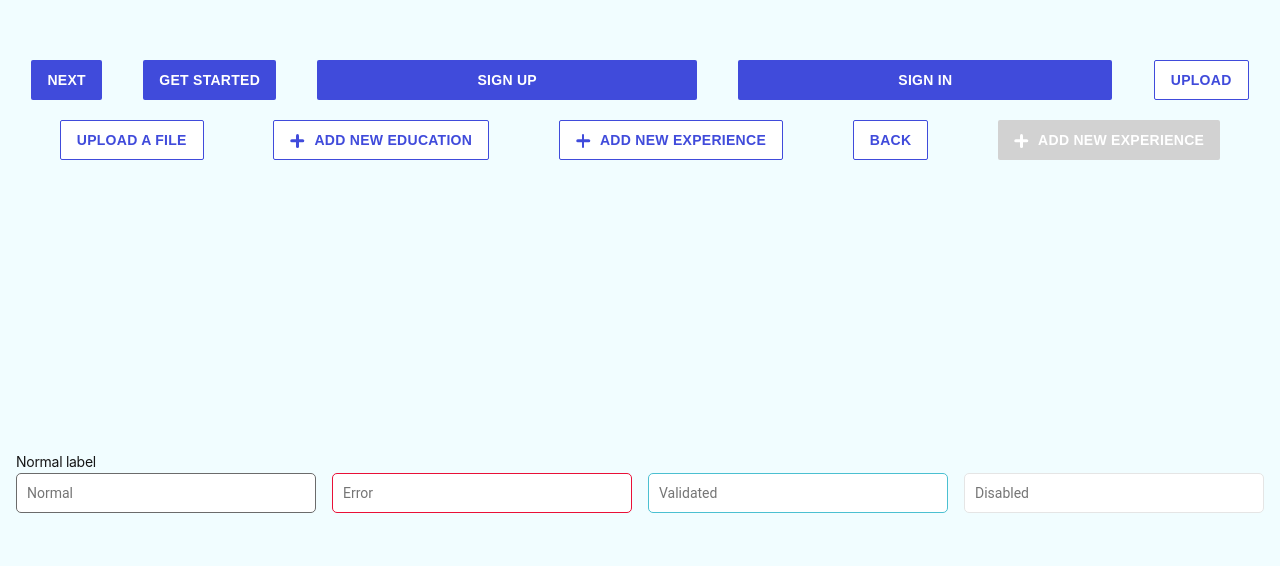
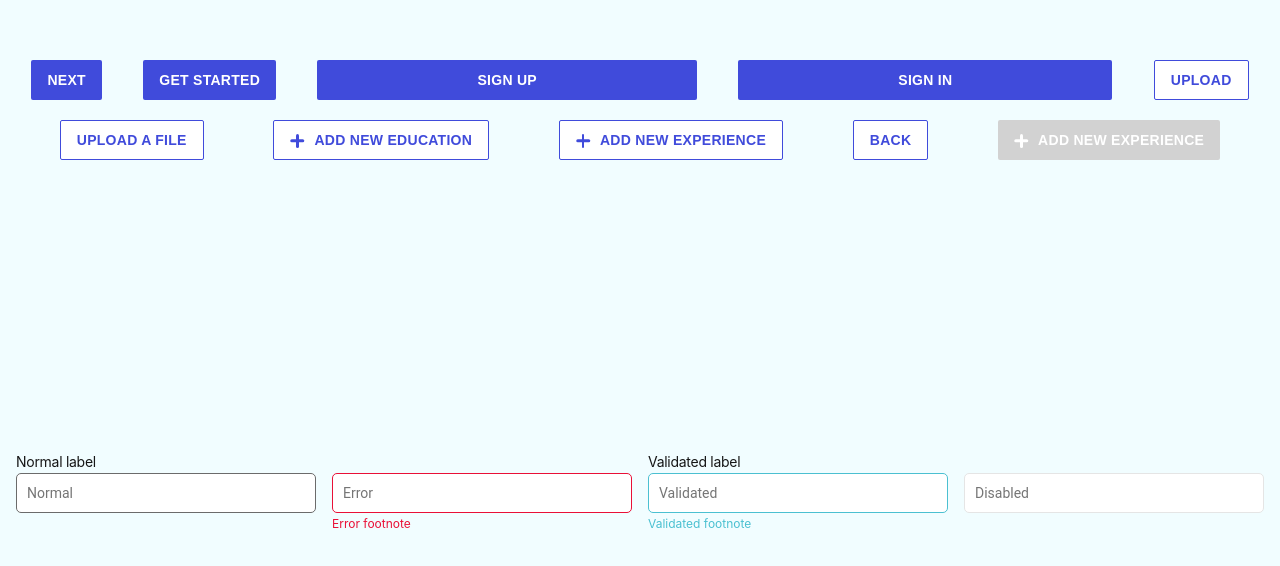
Before and after one commit to justinpchang/ant-client-temp, a React (Create React App) app: page /test in a window 1280 px wide. Shown: the part 510-1076 px from the top of the page. Built offline with nearby package versions, Linux system fonts and the light colour scheme.

Commit message:
style footnote

```diff
--- a/src/components/ComponentsLibrary/TextInputs/Label.jsx
+++ b/src/components/ComponentsLibrary/TextInputs/Label.jsx
@@ -5,11 +5,15 @@ import { StyledLabel } from './Label.styles';
 /*
   PROPS:
   children: string - text to be displayed
+  height: int - height of input
+  footnote?: boolean - styles smaller and below input
+  error/validated?: boolean - colors footnote
+    required if footnote attribute is passed
  */
 const Label = (props) => {
   return (
     <>
-      <StyledLabel>
+      <StyledLabel height={props.height || 300}>
         {props.children}
       </StyledLabel>
     </>
--- a/src/components/ComponentsLibrary/TextInputs/Label.styles.jsx
+++ b/src/components/ComponentsLibrary/TextInputs/Label.styles.jsx
@@ -3,15 +3,23 @@ import { COLORS } from '../../../constants';
 
 export const StyledLabel = styled.p`
   position: absolute;
-  top: -20px;
   margin: 0;
   margin-bottom: 5px;
   padding: 0;
   font-family: Inter, sans-serif;
   font-style: normal;
   font-weight: normal;
-  font-size: 14px;
-  line-height: 17px;
-  letter-spacing: -0.02em;
-  color: ${COLORS.BLACK};
+
+  ${props => props.footnote ? `
+    top: ${props.height + 5 || 45}px;
+    font-size: 12px;
+    line-height: 12px;
+    color: ${props.error ? COLORS.RED : props.validated && COLORS.TEAL};
+  ` : `
+    top: -20px;
+    font-size: 14px;
+    line-height: 17px;
+    letter-spacing: -0.02em;
+    color: ${COLORS.BLACK};
+  `}
 `;
--- a/src/components/ComponentsLibrary/TextInputs/TextInput.jsx
+++ b/src/components/ComponentsLibrary/TextInputs/TextInput.jsx
@@ -1,7 +1,7 @@
 import React from 'react';
 
 import { Container, StyledTextInput } from './TextInput.styles';
-import Label from './Label';
+import { StyledLabel } from './Label.styles';
 
 /*
   PROPS:
@@ -14,6 +14,8 @@ import Label from './Label';
   error?: boolean - adds error styles when true (default false)
   validated?: boolean - adds validatated styles when true (default false)
     has precedence over error
+  footnote?: string - text for label that appears below (default none)
+    only appears when error/validated is true
  */
 
 const TextInput = (props) => {
@@ -25,7 +27,7 @@ const TextInput = (props) => {
         width={props.width || 300}
       >
         {props.label && (
-          <Label>{props.label}</Label>
+          <StyledLabel height={props.height || 40}>{props.label}</StyledLabel>
         )}
         <StyledTextInput
           value={props.value}
@@ -36,6 +38,13 @@ const TextInput = (props) => {
           error={props.error || false}
           validated={props.validated || false}
         />
+        {props.footnote && (
+          props.error ? (
+            <StyledLabel height={props.height || 40} footnote error>{props.footnote}</StyledLabel>
+          ) : (props.validated && (
+            <StyledLabel height={props.height || 40} footnote validated>{props.footnote}</StyledLabel>
+          ))
+        )}
       </Container>
     </>
   );
--- a/src/components/TestingCanvas/TestingCanvas.jsx
+++ b/src/components/TestingCanvas/TestingCanvas.jsx
@@ -2,7 +2,7 @@ import React from "react";
 import { Link } from "react-router-dom";
 
 import { BlueBtn, WhiteBtn, SecondaryBtn } from "../ComponentsLibrary/Buttons";
-import { TextInput, Label } from '../ComponentsLibrary/TextInputs';
+import { TextInput } from '../ComponentsLibrary/TextInputs';
 
 import "./TestingCanvas.css";
 
@@ -47,8 +47,8 @@ const Test = () => {
       <div className="testRow">
         {/* implementing text inputs */}
         <TextInput label="Normal label" placeholder="Normal" />
-        <TextInput placeholder="Error" error={true} />
-        <TextInput placeholder="Validated" validated={true} />
+        <TextInput placeholder="Error" error={true} footnote="Error footnote" />
+        <TextInput label="Validated label" placeholder="Validated" validated={true} footnote="Validated footnote" />
         <TextInput placeholder="Disabled" disabled={true} />
       </div>
     </>
```
